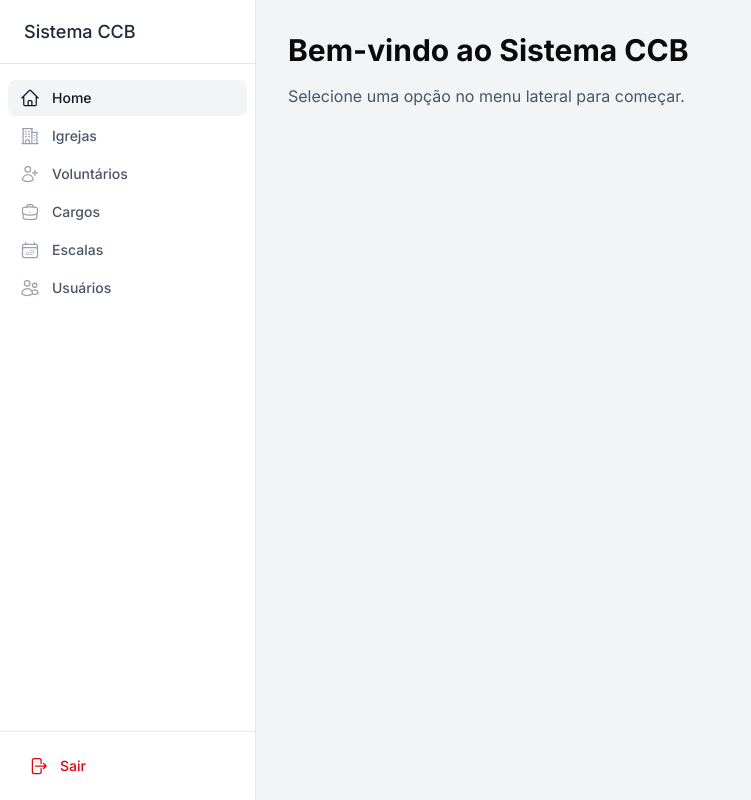
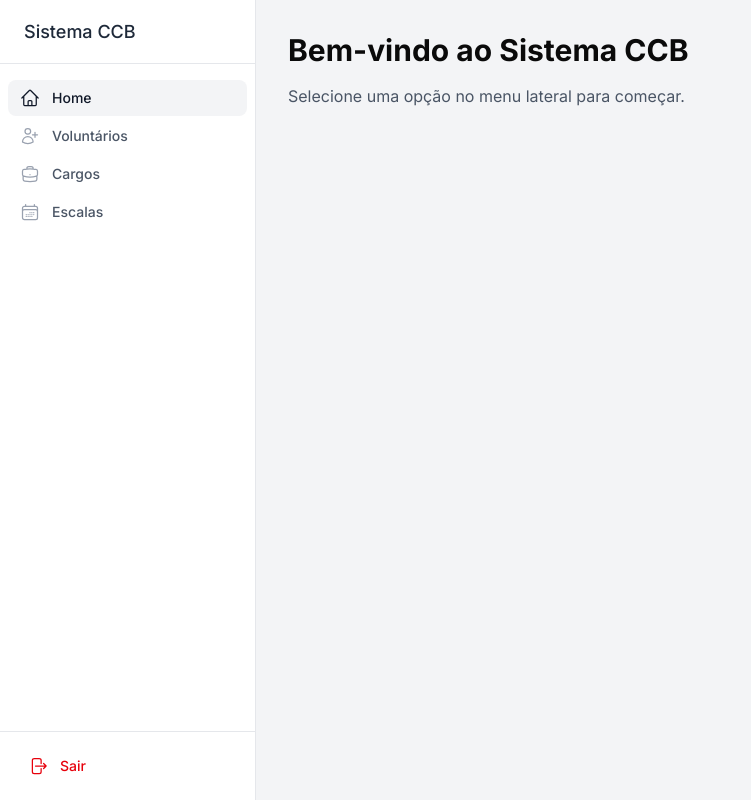
Before and after one commit to GustavoOrelio/Lista-CCB, a Next.js app: page / in a window 1280 px wide. Shown: the whole page, without its empty margins (0-751 px from the left). Built offline with nearby package versions, Linux system fonts and the light colour scheme; no server answers; the database is empty; sample sign-in values are in the browser's storage.

Commit message:
feat: update Sidebar component to filter menu items based on user permissions and add canManageIgrejas function in usePermissions hook

```diff
--- a/app/components/Sidebar.tsx
+++ b/app/components/Sidebar.tsx
@@ -3,6 +3,7 @@
 import Link from 'next/link';
 import { usePathname, useRouter } from 'next/navigation';
 import { useAuth } from '../contexts/AuthContext';
+import { usePermissions } from '../hooks/usePermissions';
 import { toast } from 'sonner';
 import {
   HomeIcon,
@@ -14,18 +15,26 @@ import {
   UsersIcon,
 } from '@heroicons/react/24/outline';
 
-const menuItems = [
+interface MenuItem {
+  name: string;
+  href: string;
+  icon: React.ComponentType<React.SVGProps<SVGSVGElement>>;
+  requiresAdmin?: boolean;
+}
+
+const menuItems: MenuItem[] = [
   { name: 'Home', href: '/', icon: HomeIcon },
-  { name: 'Igrejas', href: '/igrejas', icon: BuildingOffice2Icon },
+  { name: 'Igrejas', href: '/igrejas', icon: BuildingOffice2Icon, requiresAdmin: true },
   { name: 'Voluntários', href: '/voluntarios', icon: UserPlusIcon },
   { name: 'Cargos', href: '/cargos', icon: BriefcaseIcon },
   { name: 'Escalas', href: '/escalas', icon: CalendarDaysIcon },
-  { name: 'Usuários', href: '/usuarios', icon: UsersIcon },
+  { name: 'Usuários', href: '/usuarios', icon: UsersIcon, requiresAdmin: true },
 ];
 
 export default function Sidebar() {
   const pathname = usePathname();
   const { logout } = useAuth();
+  const { isAdmin } = usePermissions();
   const router = useRouter();
 
   const handleLogout = async () => {
@@ -33,10 +42,13 @@ export default function Sidebar() {
       await logout();
       router.push('/login');
       toast.success('Logout realizado com sucesso!');
-    } catch (_error) {
+    } catch {
       toast.error('Erro ao fazer logout.');
     }
   };
+
+  // Filtra os itens do menu baseado nas permissões do usuário
+  const filteredMenuItems = menuItems.filter(item => !item.requiresAdmin || isAdmin);
 
   return (
     <div className="flex h-screen w-64 flex-col fixed left-0 bg-white border-r border-gray-200">
@@ -44,7 +56,7 @@ export default function Sidebar() {
         <h1 className="text-gray-800 text-lg font-medium">Sistema CCB</h1>
       </div>
       <nav className="flex-1 space-y-0.5 px-2 py-4">
-        {menuItems.map((item) => {
+        {filteredMenuItems.map((item) => {
           const isActive = pathname === item.href;
           return (
             <Link
--- a/app/hooks/usePermissions.ts
+++ b/app/hooks/usePermissions.ts
@@ -19,10 +19,15 @@ export function usePermissions() {
     return isAdmin;
   };
 
+  const canManageIgrejas = () => {
+    return isAdmin;
+  };
+
   return {
     isAdmin,
     canAccessIgreja,
     canAccessCargo,
     canManageUsers,
+    canManageIgrejas,
   };
 }
```
